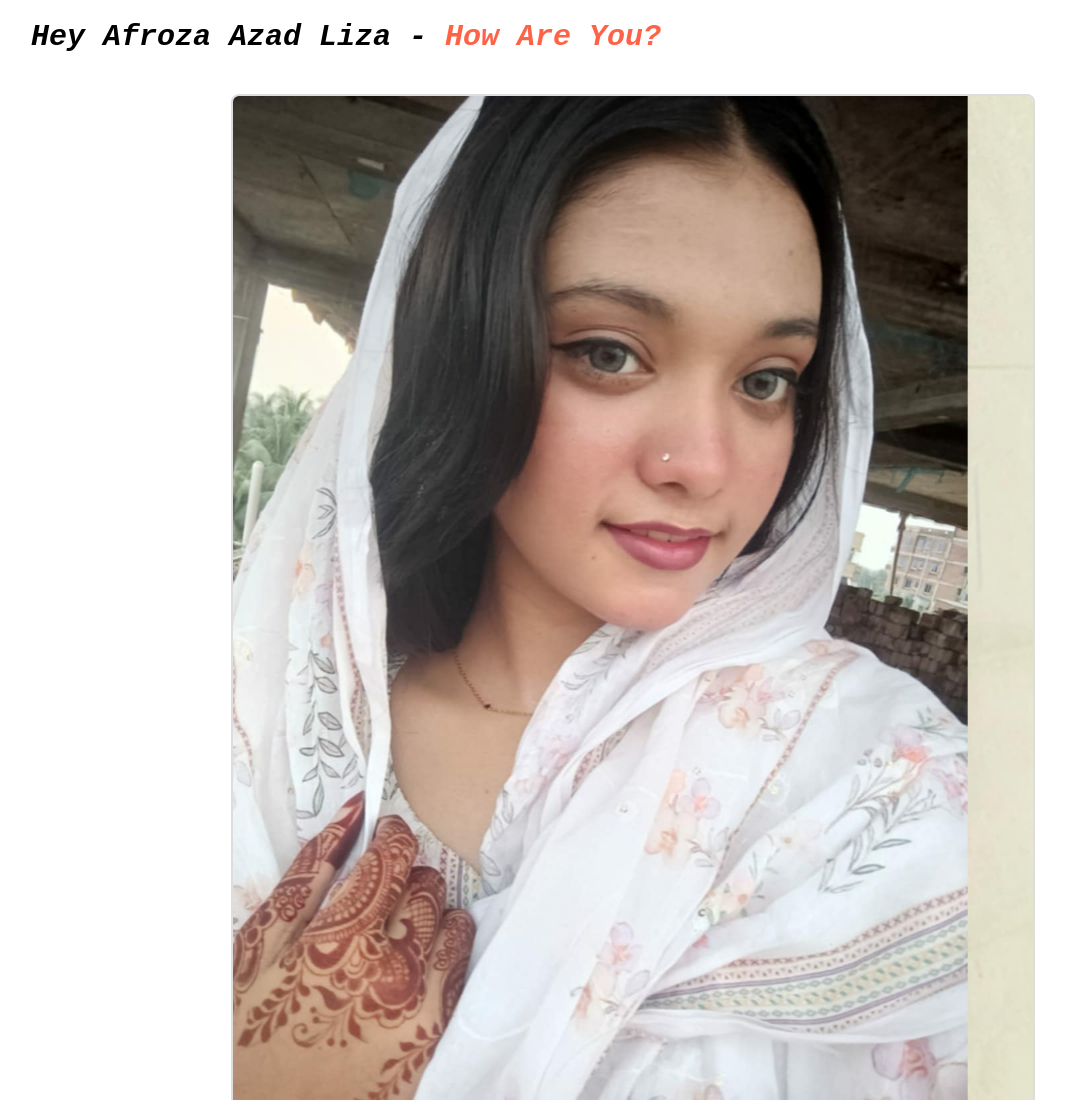
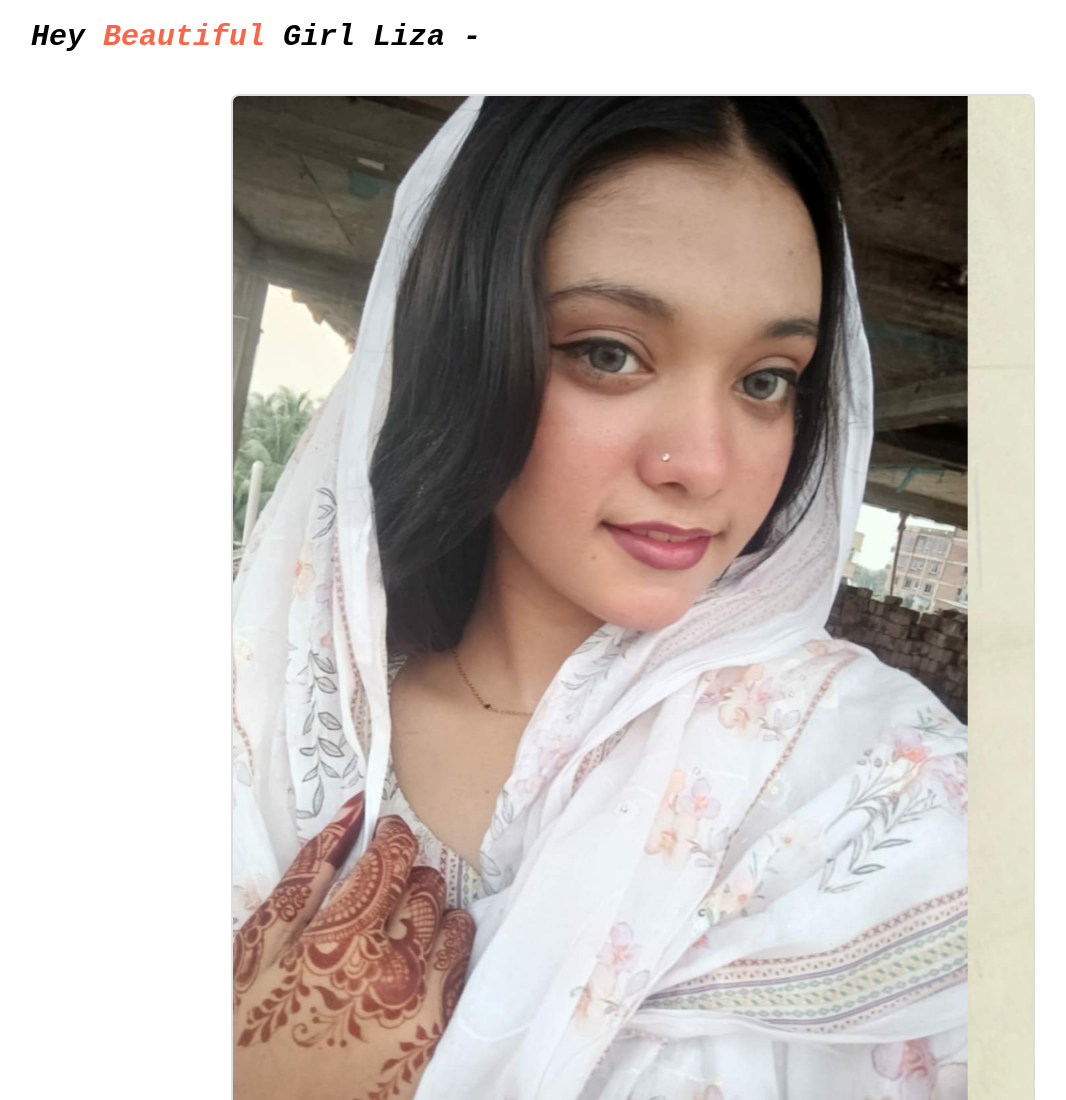
Before and after one commit to salauddinkamran/liza, a plain HTML site: page index.html in a window 1280 px wide. Shown: the top 1100 px of the page, without its empty margins (7-1073 px from the left). Drawn offline with Linux system fonts and the light colour scheme.

Commit message:
change title

```diff
--- a/index.html
+++ b/index.html
@@ -68,7 +68,7 @@
 <body>
 
   <div>
-    <h1 class="title">Hey Afroza Azad Liza - <span>How Are You?</span></h1>
+    <h1 class="title">Hey <span>Beautiful</span> Girl Liza -</h1>
   </div>
   <div class="slider">
     <!-- Container for the images -->
```
